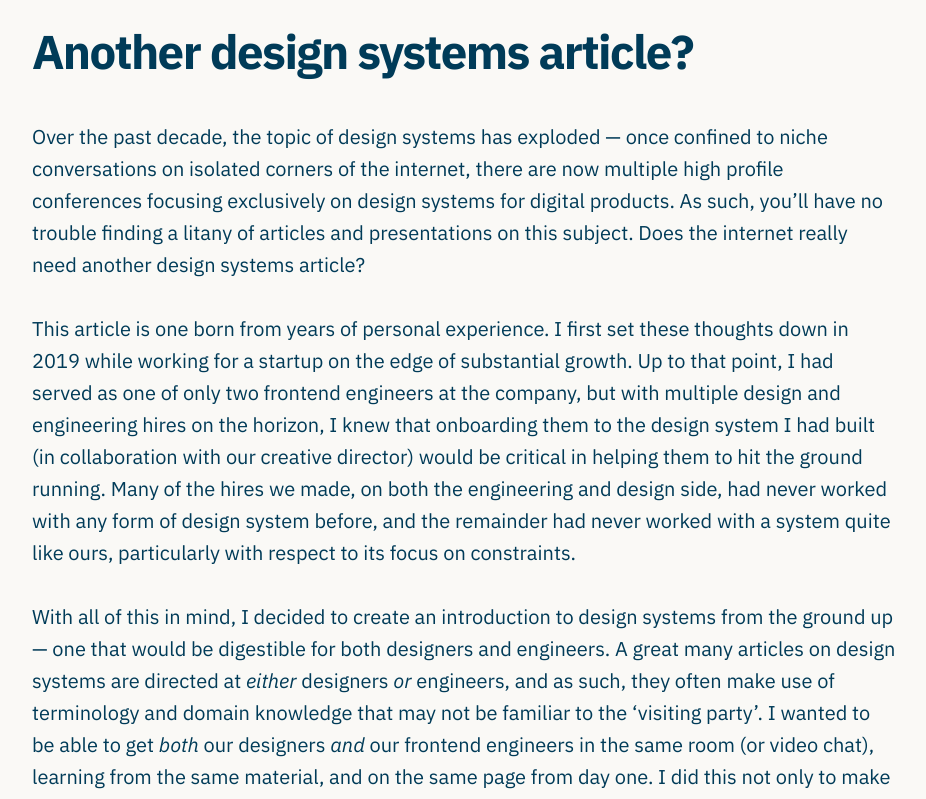
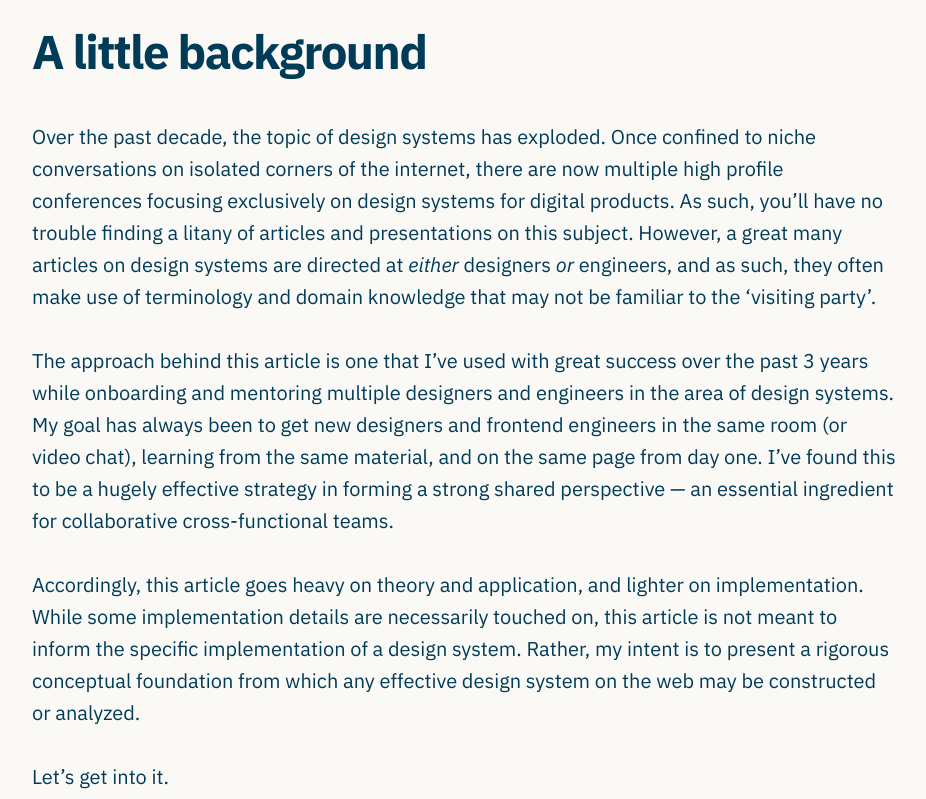
Before and after one commit to colepeters/colepeters.dev, a Next.js app: page /posts/an-introduction-to-constraint-based-design-systems in a window 1280 px wide. Shown: the part 1700-2499 px from the top of the page, without its empty margins (48-974 px from the left). Built offline with nearby package versions, Linux system fonts and the light colour scheme.

Commit message:
Trim some fat

```diff
--- a/pages/posts/an-introduction-to-constraint-based-design-systems.mdx
+++ b/pages/posts/an-introduction-to-constraint-based-design-systems.mdx
@@ -24,19 +24,13 @@ At its worst, this misalignment between design and engineering can present signi
 
 These challenges, among others, are what make the successful implementation of design systems a necessity for teams collaborating on digital products. When designers and engineers operate from a shared point of departure, they unlock the ability to create work that is inherently consistent, repeatable, flexible, and greater than either could devise in isolation.
 
-## Another design systems&nbsp;article?
+## A little background
 
-Over the past decade, the topic of design systems has exploded — once confined to niche conversations on isolated corners of the internet, there are now multiple high profile conferences focusing exclusively on design systems for digital products. As such, you’ll have no trouble finding a litany of articles and presentations on this subject. Does the internet really need another design systems article?
+Over the past decade, the topic of design systems has exploded. Once confined to niche conversations on isolated corners of the internet, there are now multiple high profile conferences focusing exclusively on design systems for digital products. As such, you’ll have no trouble finding a litany of articles and presentations on this subject. However, a great many articles on design systems are directed at _either_ designers _or_ engineers, and as such, they often make use of terminology and domain knowledge that may not be familiar to the ‘visiting party’.
 
-This article is one born from years of personal experience. I first set these thoughts down in 2019 while working for a startup on the edge of substantial growth. Up to that point, I had served as one of only two frontend engineers at the company, but with multiple design and engineering hires on the horizon, I knew that onboarding them to the design system I had built (in collaboration with our creative director) would be critical in helping them to hit the ground running. Many of the hires we made, on both the engineering and design side, had never worked with any form of design system before, and the remainder had never worked with a system quite like ours, particularly with respect to its focus on constraints.
+The approach behind this article is one that I’ve used with great success over the past 3 years while onboarding and mentoring multiple designers and engineers in the area of design systems. My goal has always been to get new designers and frontend engineers in the same room (or video chat), learning from the same material, and on the same page from day one. I’ve found this to be a hugely effective strategy in forming a strong shared perspective — an essential ingredient for collaborative cross-functional teams.
 
-With all of this in mind, I decided to create an introduction to design systems from the ground up — one that would be digestible for both designers and engineers. A great many articles on design systems are directed at _either_ designers _or_ engineers, and as such, they often make use of terminology and domain knowledge that may not be familiar to the ‘visiting party’. I wanted to be able to get _both_ our designers _and_ our frontend engineers in the same room (or video chat), learning from the same material, and on the same page from day one. I did this not only to make the most of my time spent onboarding new staff, but more importantly, to set the stage for tight collaboration from the outset of our new hires’ experiences. The team that learns together also grows together.
-
-Accordingly, this article goes heavy on theory and lighter on application. While some implementation details are necessarily touched on, this article is not meant to inform the specific implementation of a design system. Rather, my intent is to present a rigorous conceptual foundation from which any effective design system on the web may be constructed or analyzed.
-
-The approach behind this article is one that I’ve used with great success over the past 3 years while onboarding and mentoring multiple designers and engineers. The individuals and teams I’ve worked with have repeatedly expressed both a genuine enjoyment of the material and a deepened sense of collaboration and understanding with their cross-functional colleagues as a result. My hope is that by making this article publicly available (and updating it substantially in the process), many more designers and engineers will find it to be a useful reference in their own work and relationships.
-
-At its core, this article draws deeply on my own work in crafting successful design systems at multiple organizations over the past 8 years, as well as my experiences as a designer/engineer hybrid in the years before that. My work, in turn, has particularly benefitted from learning from [Adam Morse](https://mrmrs.cc/) and [Brent Jackson](https://jxnblk.com/), and I would be remiss not to thank them for their inspiration, guidance, and incredible setting of examples through the years.
+Accordingly, this article goes heavy on theory and application, and lighter on implementation. While some implementation details are necessarily touched on, this article is not meant to inform the specific implementation of a design system. Rather, my intent is to present a rigorous conceptual foundation from which any effective design system on the web may be constructed or analyzed.
 
 Let’s get into it.
 
@@ -313,4 +307,8 @@ Constructed and maintained with a foundation of proactive and informed communica
 
 This, at least, has been my experience. I hope that this article might help make this your experience, too.
 
+## Acknowledgements
+
+This article draws deeply on my own work in crafting successful design systems at multiple organizations over the past 8 years, as well as my experiences as a designer/engineer hybrid in the years before that. My work, in turn, has particularly benefitted from learning from [Adam Morse](https://mrmrs.cc/) and [Brent Jackson](https://jxnblk.com/), and I would be remiss not to thank them for their inspiration, guidance, and incredible setting of examples through the years. Further thanks go out to Adam for providing feedback on this article prior to its publication.
+
 </PostWrapper>
```
